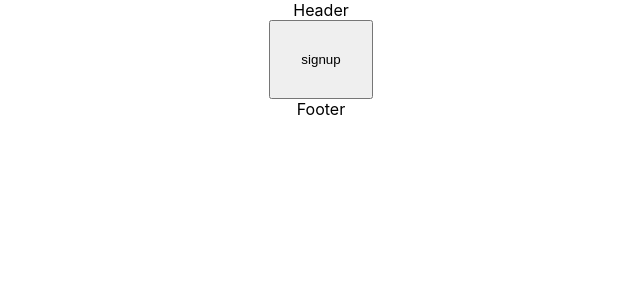
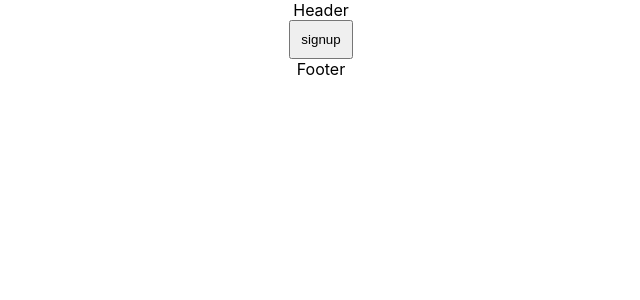
Before and after one commit to typing-biz/typing, a React (Create React App) app: page /signUp in a window 1280 px wide. Shown: the top 300 px of the page, without its empty margins (319-959 px from the left). Built offline with nearby package versions, Linux system fonts and the light colour scheme.

Commit message:
connected he project to the firebase

```diff
--- a/src/components/Header/index.jsx
+++ b/src/components/Header/index.jsx
@@ -1,11 +1,7 @@
 import React from 'react'
 
 function Header() {
-    return (
-        <div>
-            Header
-        </div>
-    )
+	return <div>Header</div>
 }
 
 export default Header
--- a/src/pages/Login/index.jsx
+++ b/src/pages/Login/index.jsx
@@ -16,11 +16,24 @@ const auth = firebase.auth()
 
 function SignUp() {
 	const login = async () => {
-		const provider = new firebase.auth.GoogleAuthProvider()
-		const user = await auth.signInWithPopup(provider)
-		console.log(user)
+		const user = await auth.signInWithPopup(
+			new firebase.auth.GoogleAuthProvider(),
+		)
+		firebase
+			.auth()
+			.currentUser.getIdTokenResult()
+			.then((idTokenResult) => {
+				console.log(idTokenResult.token)
+			})
 	}
-	return <button style={{padding: 30}} onClick={login}>signup</button>
+
+	return (
+		<>
+			<button style={{ padding: 10 }} onClick={login}>
+				signup
+			</button>
+		</>
+	)
 }
 
 export default SignUp
--- a/src/pages/Testing/index.jsx
+++ b/src/pages/Testing/index.jsx
@@ -15,7 +15,7 @@ function Testing() {
 	const [allSeconds, setAllSeconds] = useState(0)
 
 	let text =
-		"Every 5 seconds a computer gets infected with a virus. 13% of Americans actually believe that some parts of the moon are made of cheese. The world's youngest parents were 8 and 9 and lived in China in 1910. If you could count the number of times a cricket chirps in one minute, divide by 2, add 9 and divide by 2 again, you would have the correct temperature in Celsius degrees... How do they know that?"
+		"DaVinci is best remembered as the painter of the Mona Lisa (1504) and The Last Supper (1495). But he's almost equally famous for his astonishing multiplicity of talents: he dabbled in architecture, sculpture, engineering. geology, hydraulics and the military arts, all with success, and in his spare time doodled parachutes and flying machines that resembled inventions of the 19th and 20th centuries."
 
 	let textArray = text.split('')
 
@@ -74,7 +74,7 @@ function Testing() {
 										? wrongStep
 											? 'green'
 											: 'red'
-										: 'white',
+										: 'white' && id < index ? 'yellow': 'white'
 							}}
 							key={id}
 						>
```
